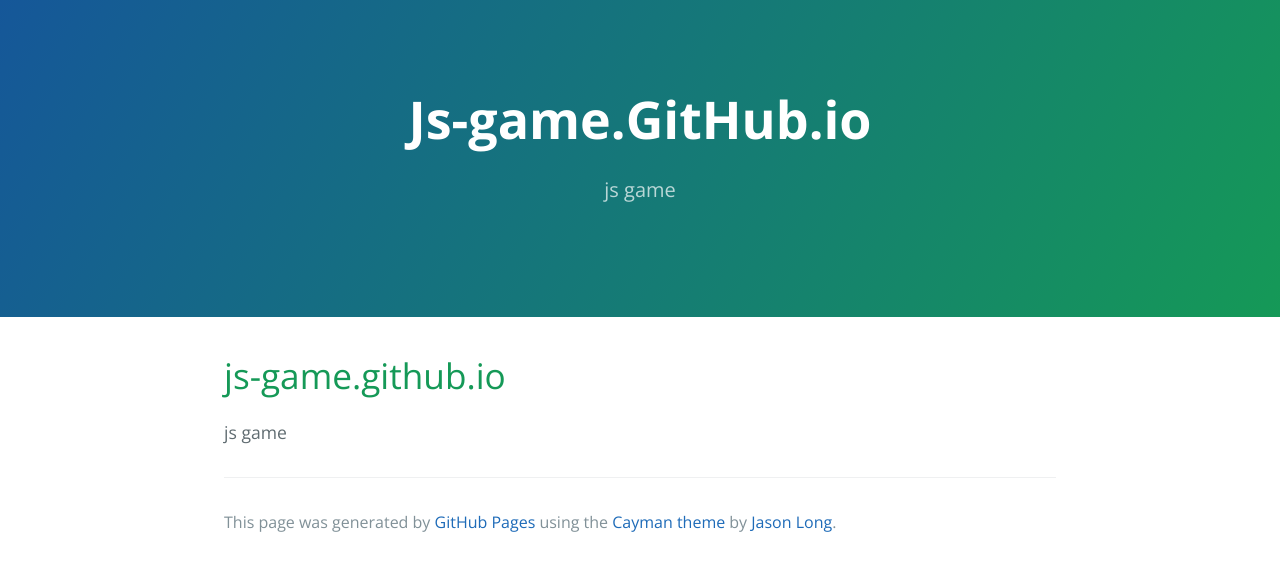
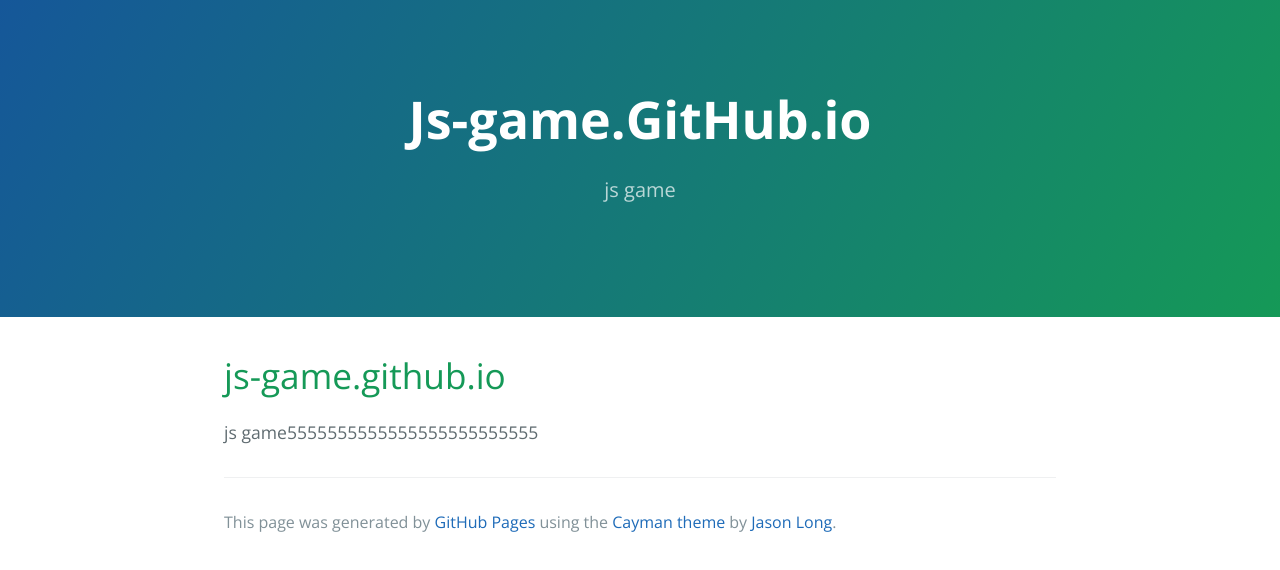
Before and after one commit to js-game/js-game.github.io, a plain HTML site: page index.html in a window 1280 px wide. Drawn offline with nearby package versions, Linux system fonts and the light colour scheme.

Commit message:
Update index.html

```diff
--- a/index.html
+++ b/index.html
@@ -19,7 +19,7 @@
       <h1>
 <a id="js-gamegithubio" class="anchor" href="#js-gamegithubio" aria-hidden="true"><span class="octicon octicon-link"></span></a>js-game.github.io</h1>
 
-<p>js game</p>
+<p>js game5555555555555555555555555</p>
 
       <footer class="site-footer">
 
```
